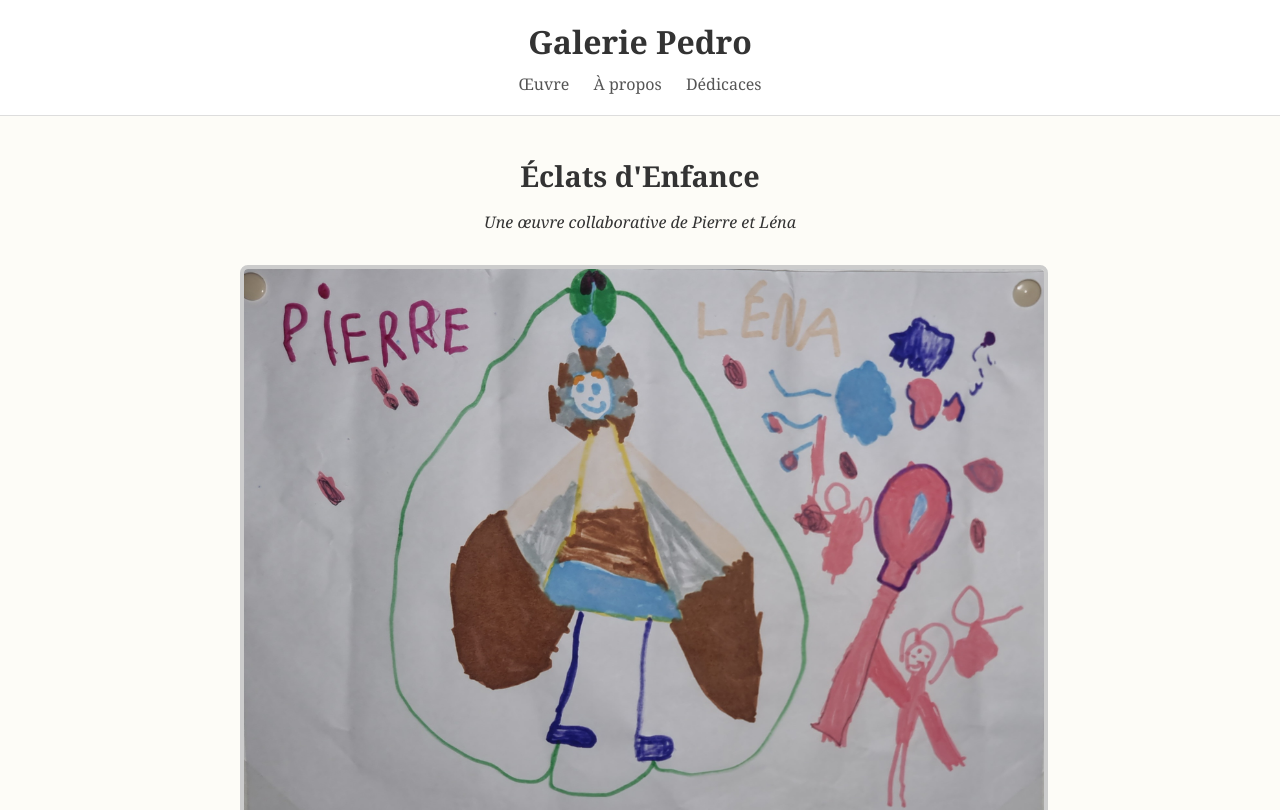
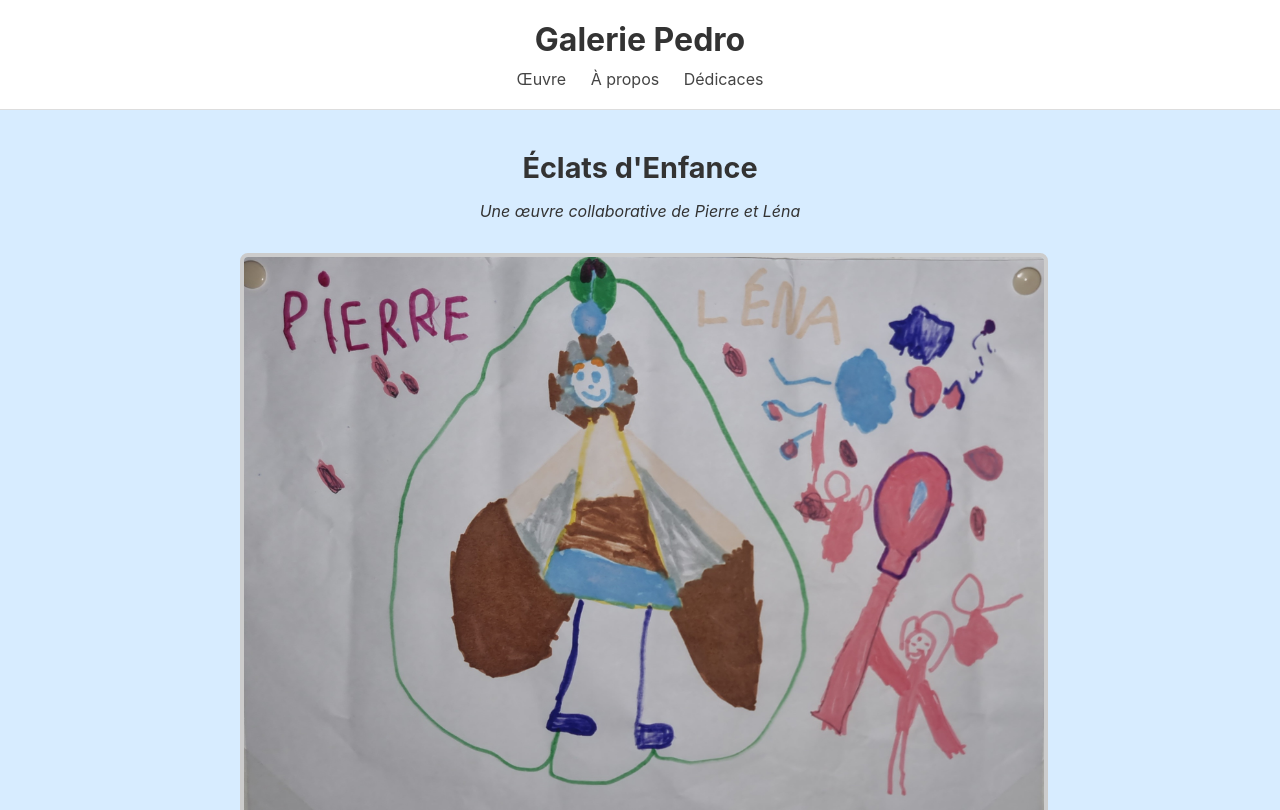
Before and after one commit to TheSamestoy/The_Pedro_Project, a plain HTML site: page index.html in a window 1280 px wide. Shown: the top 810 px of the page. Drawn offline with Linux system fonts and the light colour scheme.

Commit message:
Update style.css

```diff
--- a/style.css
+++ b/style.css
@@ -1,6 +1,6 @@
 body {
-  font-family: Georgia, serif;
-  background-color: #fdfcf7;
+  font-family: -apple-system, BlinkMacSystemFont, "Segoe UI", Roboto, Helvetica, Arial, sans-serif;
+  background-color: #d7ecff; /* bleu clair */
   margin: 0;
   padding: 0;
   color: #333;
@@ -25,7 +25,7 @@ nav {
 nav a {
   margin: 0 10px;
   text-decoration: none;
-  color: #555;
+  color: #444;
 }
 
 nav a:hover {
```
